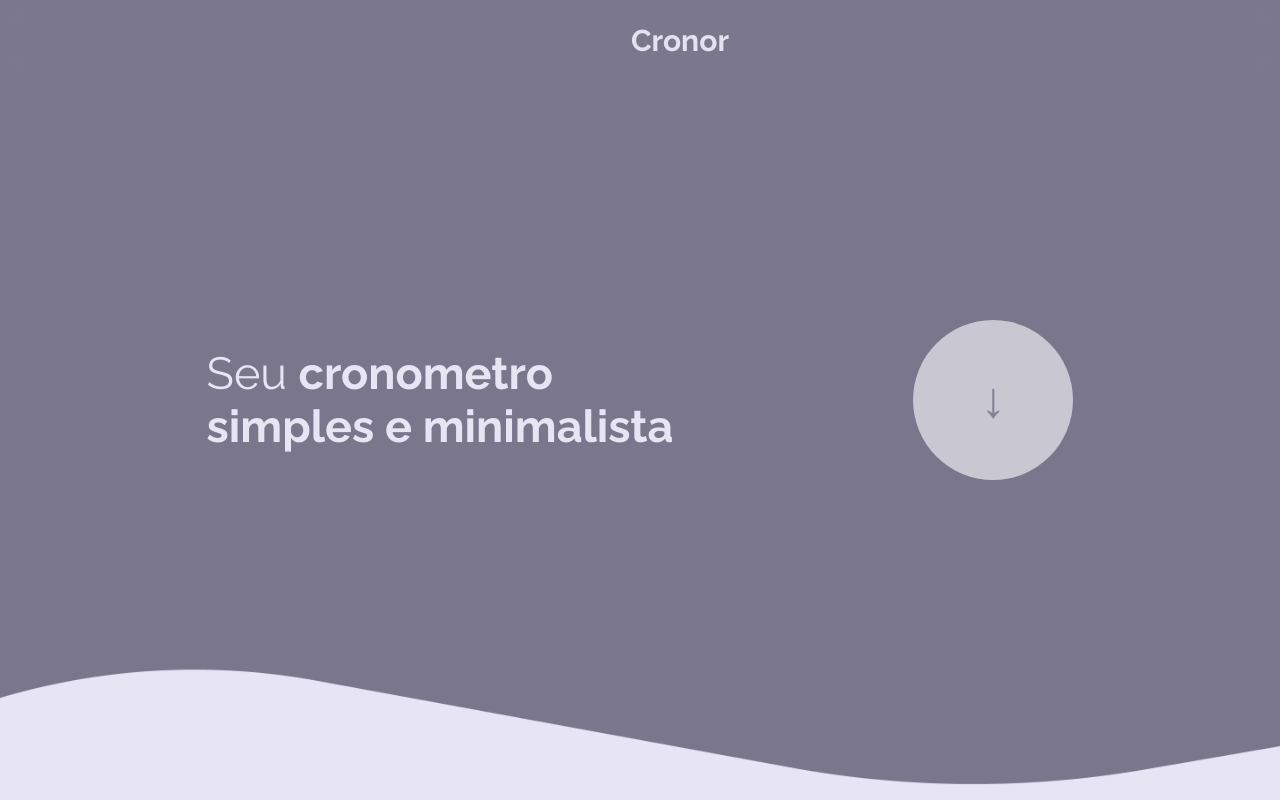
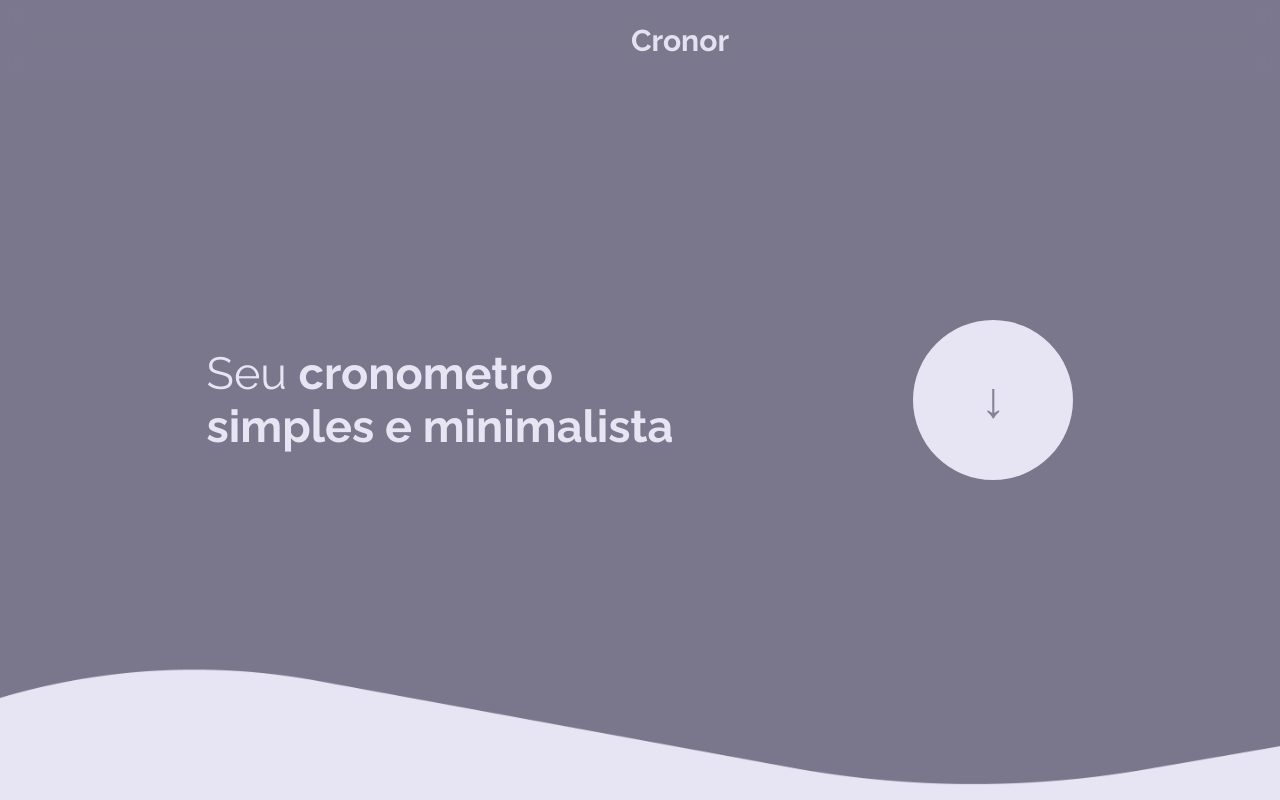
Before and after one commit to ArthurEzequiel/Cronometer, a plain HTML site: page index.html in a window 1280 px wide. In both pictures the pointer is over the button 993 px from the left and 400 px from the top of the page. Shown: the top 800 px of the page. Drawn offline with nearby package versions, Linux system fonts and the light colour scheme.

Commit message:
Update style.css

```diff
--- a/css/style.css
+++ b/css/style.css
@@ -86,7 +86,7 @@ a{
 }
 
 .button-initial:hover{
-    background-color: #c8c7d2;
+    background-color: #E7E5F3;
     border: #E7E5F3;
     color: #858298;
 
```
